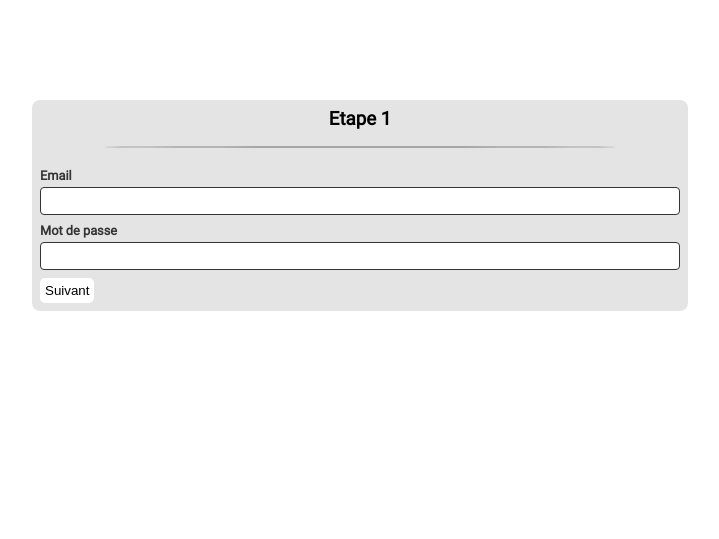
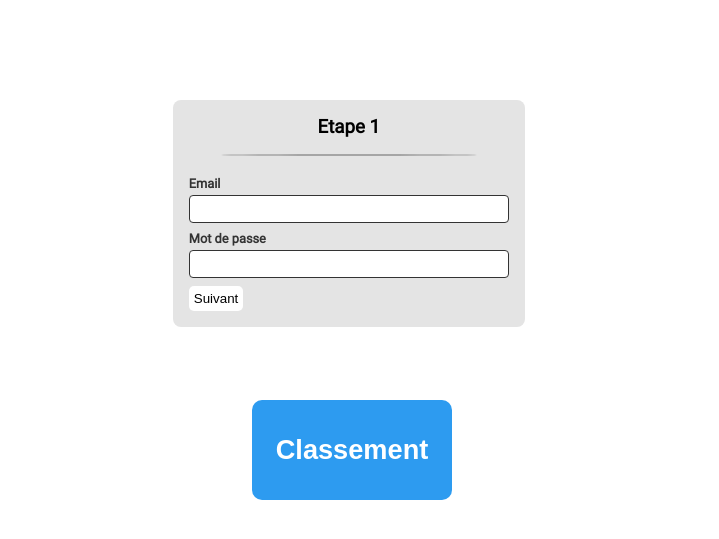
Before and after one commit to mikaelhen/tournoi_simplon, a PHP site: page /rocketleague.php in a window 1280 px wide. Shown: the top 539 px of the page, without its empty margins (288-1007 px from the left). Run offline with PHP 8.4, Linux system fonts and the light colour scheme.

Commit message:
button lien

```diff
--- a/assets/includes/formulaire.php
+++ b/assets/includes/formulaire.php
@@ -54,3 +54,14 @@
 
     </div>
 </form>
+<div class="bouton">
+    <button onclick="window.location.href='classementrocketleague.php';" class="buttonClassement rocketleagueB">
+        Classement
+    </button>
+    <button onclick="window.location.href='classementlol.php';" class="buttonClassement lolB">
+        Classement
+    </button>
+    <button onclick="window.location.href='classementfifa.php';" class="buttonClassement fifaB">
+        Classement
+    </button>
+</div>
--- a/assets/styles/stylerl.css
+++ b/assets/styles/stylerl.css
@@ -26,13 +26,13 @@ form button:hover {
 .card {
   background-color: white;
   border-radius: 0.5rem;
-  padding: 0.5rem;
-  min-width: 50%;
+  padding: 1rem;
+  min-width: 25%;
   animation: fade 250ms ease-in-out forwards;
   background-color: rgb(228, 228, 228);
   position: absolute;
   top: 25%;
-  left: 25%;
+  left: 36%;
 }
 form {
   background-color: rgb(255, 255, 255);
@@ -123,3 +123,55 @@ form {
   margin: auto;
   border: 50px;
 }
+/* Bouttons classement */
+.bouton {
+  display: flex;
+  justify-content: center;
+  width: 100%;
+}
+
+.buttonClassement {
+  position: absolute;
+  height: 100px;
+  width: 200px;
+  font-weight: bolder;
+  font-size: 1.7em;
+  padding: 5px;
+  content: "Placeholder";
+  transition: 250ms ease-in-out;
+  cursor: pointer;
+  border-radius: 10px;
+}
+.buttonClassement:hover {
+  color: white;
+  background-color: rgb(104, 103, 103);
+}
+.buttonClassement.rocketleagueB {
+  background-color: #2d9bf0;
+  color: white;
+}
+.buttonClassement.rocketleagueB:hover {
+  background-color: #227dc4;
+  color: white;
+}
+.buttonClassement.lolB {
+  display: none;
+  background-color: #1b3549;
+  color: white;
+}
+.buttonClassement.lolB:hover {
+  display: none;
+  background-color: #2a506d;
+  color: white;
+}
+
+.buttonClassement.fifaB {
+  display: none;
+  background-color: #dfeaff;
+  color: rgb(0, 0, 0);
+}
+.buttonClassement.fifaB:hover {
+  display: none;
+  background-color: #b1c0db;
+  color: rgb(0, 0, 0);
+}
```
